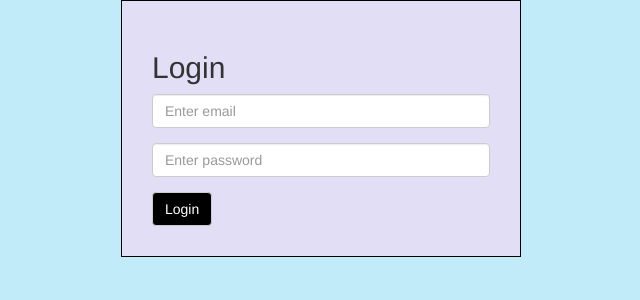
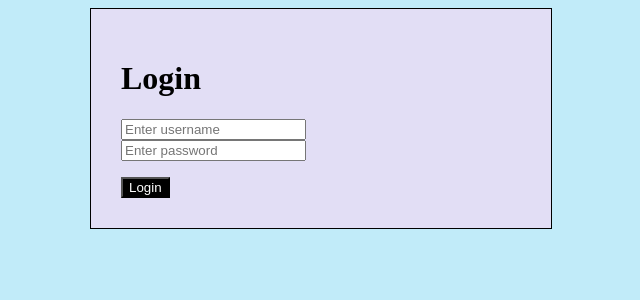
Before and after one commit to L0cdz/Website_TiemKiemViecLam, a PHP site: page /login.php in a window 1280 px wide. Shown: the top 300 px of the page, without its empty margins (319-959 px from the left). Run offline with PHP 8.4, Linux system fonts and the light colour scheme; some libraries are stand-ins or nearby versions.

Commit message:
code by Loc

```diff
--- a/login.php
+++ b/login.php
@@ -2,12 +2,9 @@
 <html lang="en">
 
 <head>
-    <title>Bootstrap Example</title>
+    <title>Top Jobs</title>
     <meta charset="utf-8">
     <meta name="viewport" content="width=device-width, initial-scale=1">
-    <link rel="stylesheet" href="https://maxcdn.bootstrapcdn.com/bootstrap/3.3.7/css/bootstrap.min.css">
-    <script src="https://ajax.googleapis.com/ajax/libs/jquery/3.2.1/jquery.min.js"></script>
-    <script src="https://maxcdn.bootstrapcdn.com/bootstrap/3.3.7/js/bootstrap.min.js"></script>
 </head>
 
 <body>
@@ -26,36 +23,37 @@
             padding: 30px;
         }
         body>div>form>button{
-            color:white !important;
-            background-color: black !important;
+            color:white;
+            background-color: black;
+        }
+        body>div>form>h2{
+            font-style: bold ;
+            size: 50px;
         }
 
 
     </style>
     <script>
         function checkData() {
-            var email = document.getElementById("email").value;
+            var username = document.getElementById("username").value;
             var password = document.getElementById("pwd").value;
 
-            if (email.includes("@") == true) {
-                if (password.length > 8) {
-                    ;
-                } else {
-                    document.getElementById("mess").innerHTML = "Password Khong Hop Le";
-
-                };
-            } else {
-                document.getElementById("mess").innerHTML = "Email Khong Hop Le";
+            if (username.value == "") {
+                document.getElementById("mess").innerHTML = "Vui Long Nhap Username";
+            } else if(password.value == "") {
+                document.getElementById("mess").innerHTML = "Vui Long Nhap Password";
             }
-
+            else{
+                ;
+            }
         }
     </script>
 
     <div class="container">
         <form action="/main.php">
-            <h2>Login</h2>
+            <h1>Login</h1>
             <div class="form-group">
-                <input type="email" class="form-control" id="email" placeholder="Enter email" name="email">
+                <input type="text" class="form-control" id="username" placeholder="Enter username" name="username">
             </div>
             <div class="form-group">
                 <input type="password" class="form-control" id="pwd" placeholder="Enter password" name="pwd">
```
Also changed, not shown: index.php (added, +7 -0 lines).
